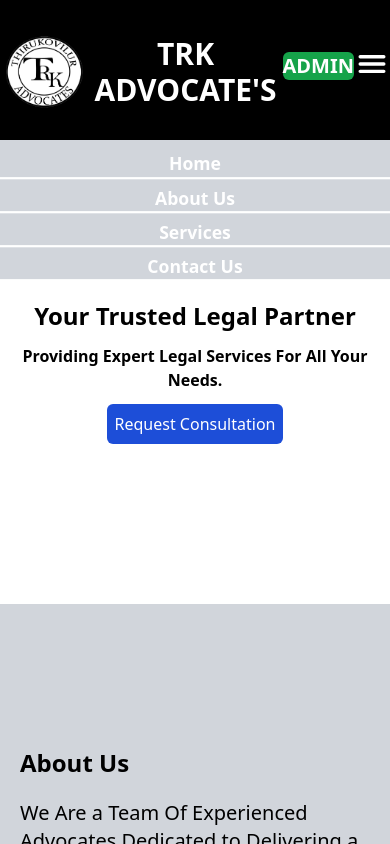
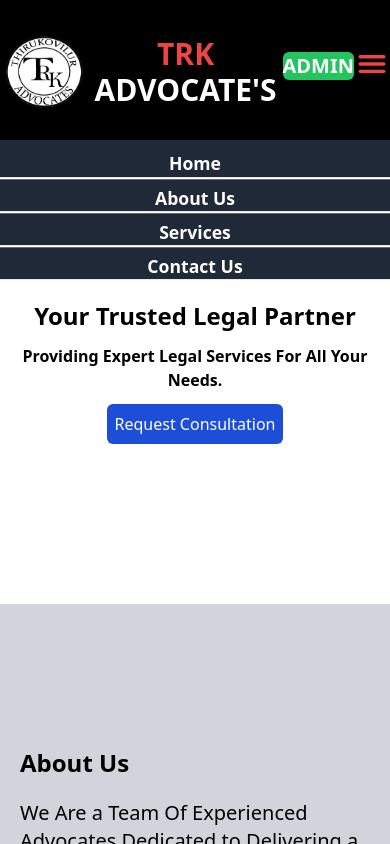
Before and after one commit to Sabari1212/advocate, a React (Create React App) app in the folder frontend/: page / in a window 390 px wide. Both pictures are taken after a click on the button 372 px from the left and 64 px from the top of the page. Shown: the top 844 px of the page. Built offline with nearby package versions, Linux system fonts and the light colour scheme.

Commit message:
Update Header.js

```diff
--- a/frontend/src/components/Header.js
+++ b/frontend/src/components/Header.js
@@ -46,11 +46,11 @@
     <header className='flex flex-row justify-between md:px-5 bg-black text-white py-5'>
         <div className='flex flex-row  '>
             <img className='h-[100px] w-[100px]' src={logo}></img>
-            <h1 className='text-3xl md:text-4xl font-bold mt-4 md:mt-7  '>TRK ADVOCATE'S</h1>
+            <h1 className='text-3xl md:text-4xl font-bold mt-4 md:mt-7  '><span className='text-red-500'>TRK</span> ADVOCATE'S</h1>
 
         </div>
         <div className=' font-bold text-xl md:ml-[500px] '>
-            <button onClick={()=>setLogin(!login)} className='mt-8  bg-green-600 md:h-[45px] md:w-[85px]  rounded-md hover:bg-blue-600 hover:scale-110 cursor-pointer hover:duration-500'>ADMIN</button>
+            <button onClick={()=>setLogin(!login)} className='mt-8  bg-green-500 md:h-[45px] md:w-[85px]  rounded-md hover:bg-red-500 hover:scale-110 cursor-pointer hover:duration-500'>ADMIN</button>
         </div>
         <div className='hidden md:block head'>
             <ul className='flex gap-5 mt-8 font-bold text-xl '>
@@ -63,8 +63,8 @@
 
 
         </div>
-        <button className='block md:hidden  font-bold text-4xl mb-3' onClick={()=>setMenu(!menu)}><IoMenu/></button>
-         {menu && <nav className=' block md:hidden fixed top-[140px] left-0 bg-gray-300 pt-3 w-full head'>
+        <button className='block md:hidden  font-bold text-4xl mb-3 text-red-500' onClick={()=>setMenu(!menu)}><IoMenu/></button>
+         {menu && <nav className=' block md:hidden fixed top-[140px] left-0 bg-gray-800 pt-3 w-full head'>
             <ul onClick={()=>setMenu(!menu)} className='flex flex-col gap-2 font-bold menu'>
                 <li><a href='#home'>Home</a></li>
                 <li><a href='#about'>About Us</a></li>
@@ -78,7 +78,7 @@
         </nav>
 
 }
-  {login && <div className='fixed left-[48px] md:left-[600px] top-[300px] md:top-[300px] text-black '>
+  {login && <div className='fixed left-[40px] md:left-[600px] top-[300px] md:top-[300px] text-black '>
             <form onSubmit={handleSubmit} className='flex flex-col bg-slate-800 p-10 md:w-[400px] gap-3'>
                 <h1 className='text-white text-2xl font-bold'>Admin Login</h1>
                 <label  className='text-left text-white'>UserName</label>
@@ -86,7 +86,7 @@
                 <label className='text-left text-white'>PassWord</label>
                 <input type='password' name='password' value={password} onChange={(e) => setPw(e.target.value)}></input>
 
-                <button className='bg-blue-500 w-[100px] ml-[55px] md:ml-[100px] mt-5 rounded-md hover:bg-green-600 hover:scale-110 duration-500' type='submit'>Login</button>
+                <button className='bg-blue-500 w-[100px] ml-[40px] md:ml-[100px] mt-5 rounded-md hover:bg-green-600 hover:scale-110 duration-500' type='submit'>Login</button>
 
 
 
```
